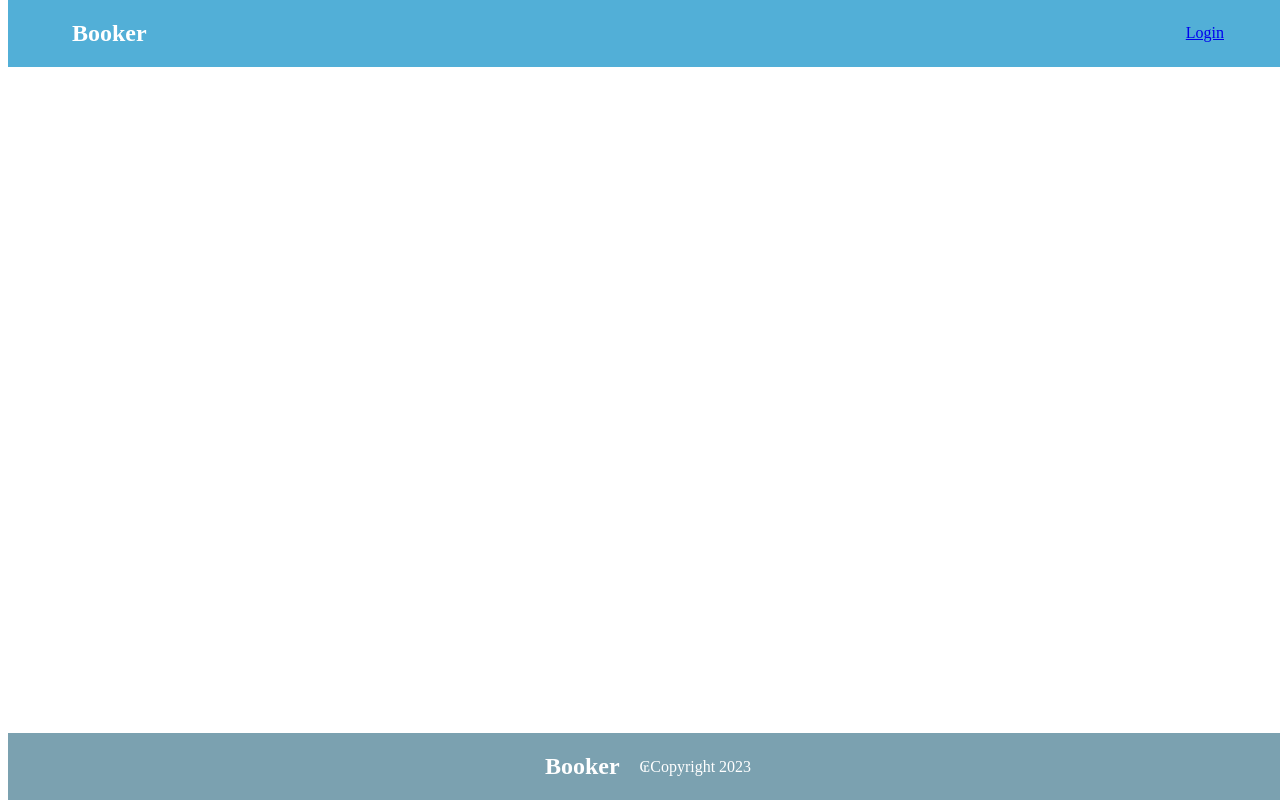
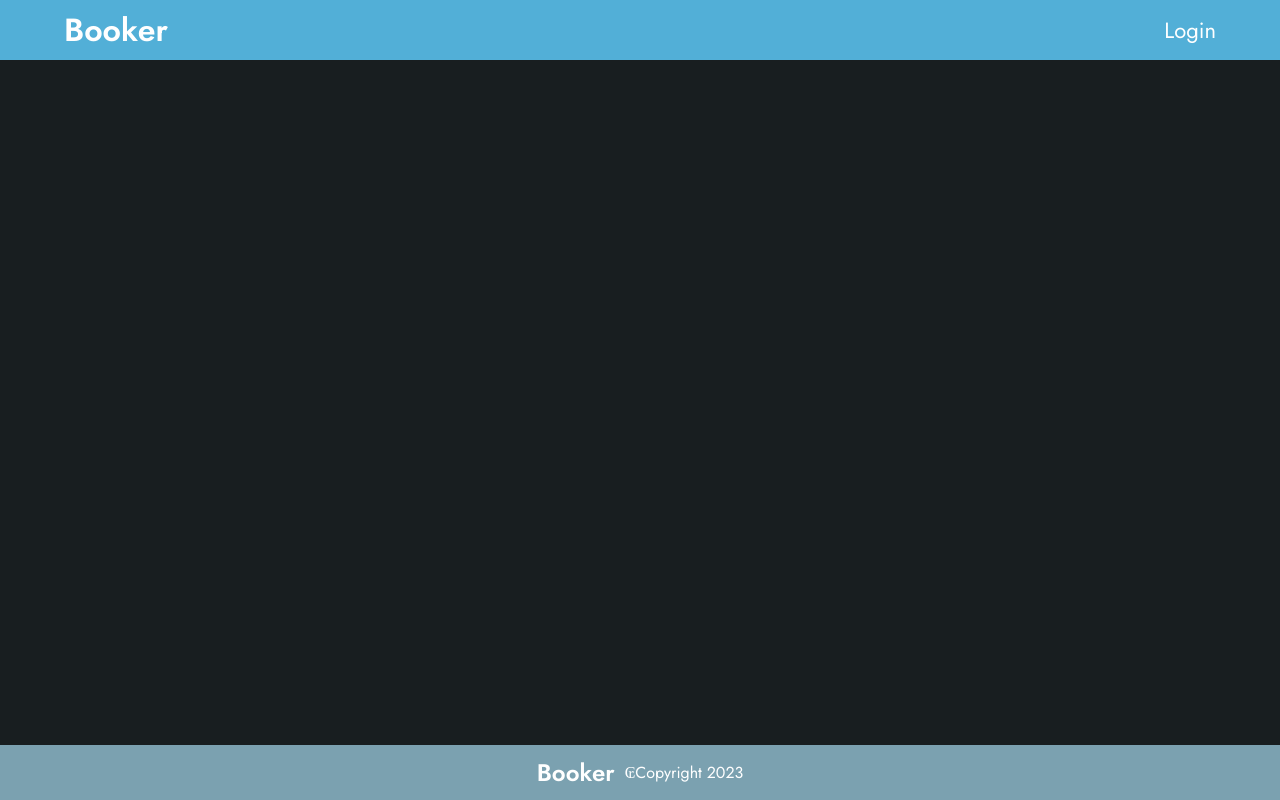
Before and after one commit to FeijoHigor/Booker, a Next.js app: page / in a window 1280 px wide. Built offline with nearby package versions, Linux system fonts and the light colour scheme.

Commit message:
correcting style format

```diff
--- a/components/_ui/display/index.js
+++ b/components/_ui/display/index.js
@@ -4,6 +4,27 @@ import Header from '../header/index'
 function Display() {
     return (
         <>
+            <style jsx global>
+                {`
+                    @import url('https://fonts.googleapis.com/css2?family=Jost:wght@400;600&display=swap');
+                    body {
+                        margin: 0;
+                        background: #181E20;
+                    }
+
+                    html {
+                        font-family: Jost;
+                    }
+
+                    h2 {
+                        font-size: 32px;
+                    }
+
+                    h3 {
+                        font-size: 24px;
+                    }
+                `}
+            </style>
             <Header />
             <Footer />
         </>
--- a/components/_ui/footer/index.js
+++ b/components/_ui/footer/index.js
@@ -1,20 +1,33 @@
 function Footer() {
 
-    const footerStyle = {
-        position: 'absolute',
-        bottom: 0,
-        background: '#7BA1B0',
-        display: 'flex',
-        width: '100%',
-        alignItems: 'center',
-        justifyContent: 'center',
-        color: '#fff',
-    }
+    return (
+        <footer>
+            <h3>Booker</h3>
+            <p>₢Copyright 2023</p>
+            <style jsx>
+                {`
+                    footer {
+                        position: absolute;
+                        bottom: 0;
+                        background: #7BA1B0;
+                        width: 100%;
+                        color: #fff;
+                        display: flex;
+                        align-items: center;
+                        justify-content: center;
+                    }
 
-    return (
-        <footer style={footerStyle}>
-            <h2 style={{marginRight: 10}}>Booker</h2>
-            <p style={{marginLeft: 10}}>₢Copyright 2023</p>
+                    h3 {
+                        margin-right: 10px;
+                        margin: 0;
+                        padding: 0;
+                    }
+
+                    p {
+                        margin-left: 10px;
+                    }
+                `}
+            </style>
         </footer>
     )
 }
--- a/components/_ui/header/index.js
+++ b/components/_ui/header/index.js
@@ -3,30 +3,47 @@ import Link from 'next/link'
 
 function Header() {
 
-    const headerStyle = {
-        position: 'absolute',
-        top: 0,
-        background: '#52AFD7',
-        width: '100%',
-        color: '#fff'
-    }
-
-    const headerContentStyle = {
-        display: 'flex',
-        alignItems: 'center',
-        justifyContent: 'space-between',
-        width: '90%',
-        margin: 'auto'
-    }
-
     return (
-        <header style={headerStyle}>
-            <div style={headerContentStyle}>
+        <header>
+            <div>
                 <h2>Booker</h2>
-                <Link href='/login'>
-                    Login
+                <Link href='/login' legacyBehavior>
+                    <a>Login</a>
                 </Link>
             </div>
+            <style jsx>
+                {`
+                    header {
+                        position: absolute;
+                        top: 0;
+                        background: #52AFD7;
+                        width: 100%;
+                        color: #fff;
+                        height: 60px;
+                        display: flex;
+                        align-items: center;
+                        justify-content: center;
+                    }
+
+                    div {
+                        display: flex;
+                        align-items: center;
+                        justify-content: space-between;
+                        width: 90%;
+                        margin: auto;
+                    }
+
+                    h2 {
+                        margin: 0;
+                    }
+
+                    a {
+                        color: #fff;
+                        text-decoration: none;
+                        font-size: 22px;
+                    }
+                `}
+            </style>
         </header>
     )
 }
```
